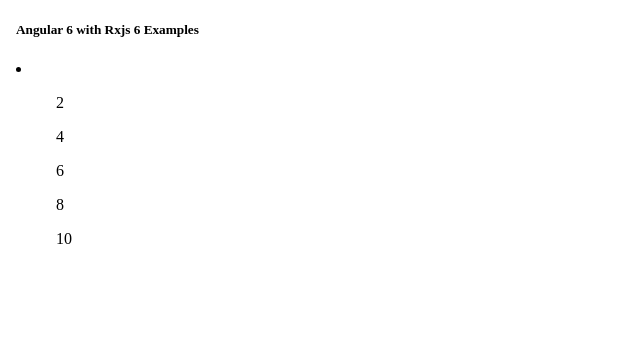
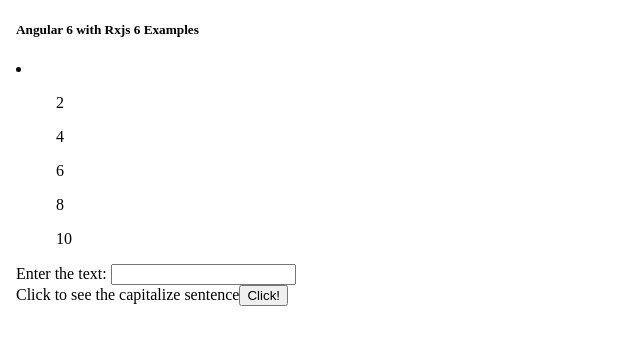
Before and after one commit to kondareddyyaramala/angular6-with-rxjs6, an Angular app: page / in a window 1280 px wide. Shown: the top 344 px of the page, without its empty margins (0-640 px from the left). Built offline with nearby package versions, Linux system fonts and the light colour scheme.

Commit message:
String chaing javascript

```diff
--- a/src/app/app.component.html
+++ b/src/app/app.component.html
@@ -5,4 +5,11 @@
       <ul *ngFor="let num of formattedArray"> {{ num }}</ul>
     </li>
   </div>
+
+  <div>
+    <div>Enter the text:  <input #inputText type="text"></div>
+    <div>Click to see the capitalize sentence<button (click)="capitalize(inputText?.value)">Click!</button></div>
+    {{capitalizedInput}}
+
+  </div>
 </body>
--- a/src/app/app.component.ts
+++ b/src/app/app.component.ts
@@ -11,6 +11,7 @@
 export class AppComponent {
   public array = [1, 2, 3, 4, 5, 6, 7, 8, 9, 10];
   public formattedArray = [];
+  public capitalizedInput;
 
   ngOnInit() {
     this.fromAndFilterExample();
@@ -22,8 +23,17 @@
     const obs = from(this.array).pipe(
       filter(v => v % 2 === 0),
     )
-
     obs.subscribe(v => this.formattedArray.push(v));
   }
 
+
+  // Javscript method chaining fromAndFilterExample
+  capitalize(sentence = '') {
+    // capitalize the first word in each word in the five sentence
+    this.capitalizedInput = sentence
+      .split('')
+      .map(word => `${word[0].toUpperCase()}${word.slice(1)}`)
+      .join('');
+  }
+
 }
```
